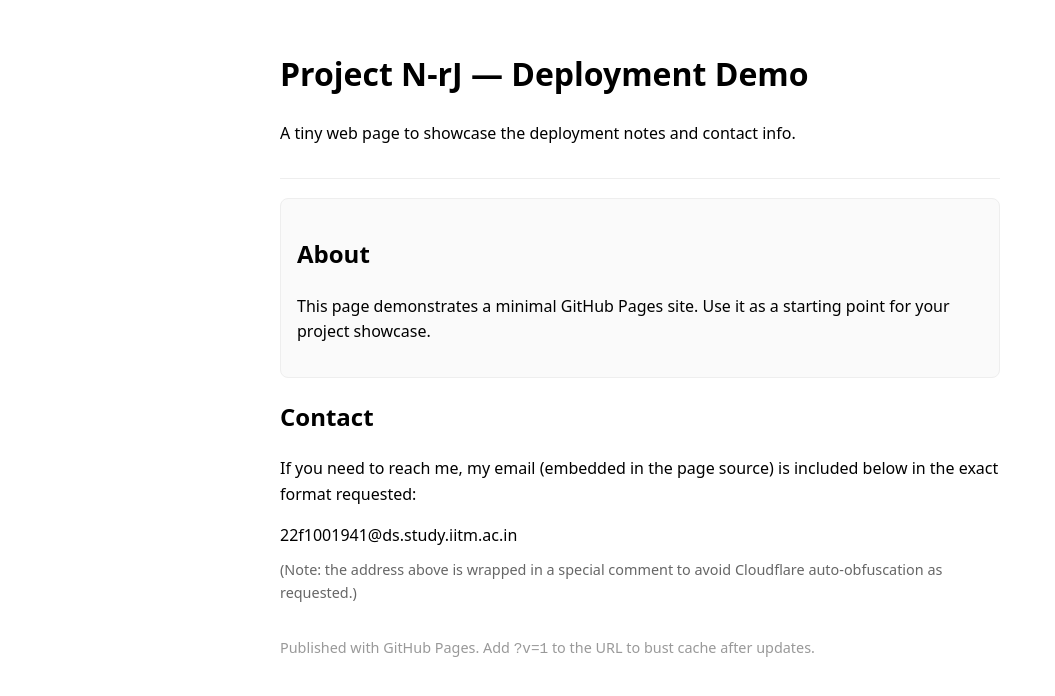
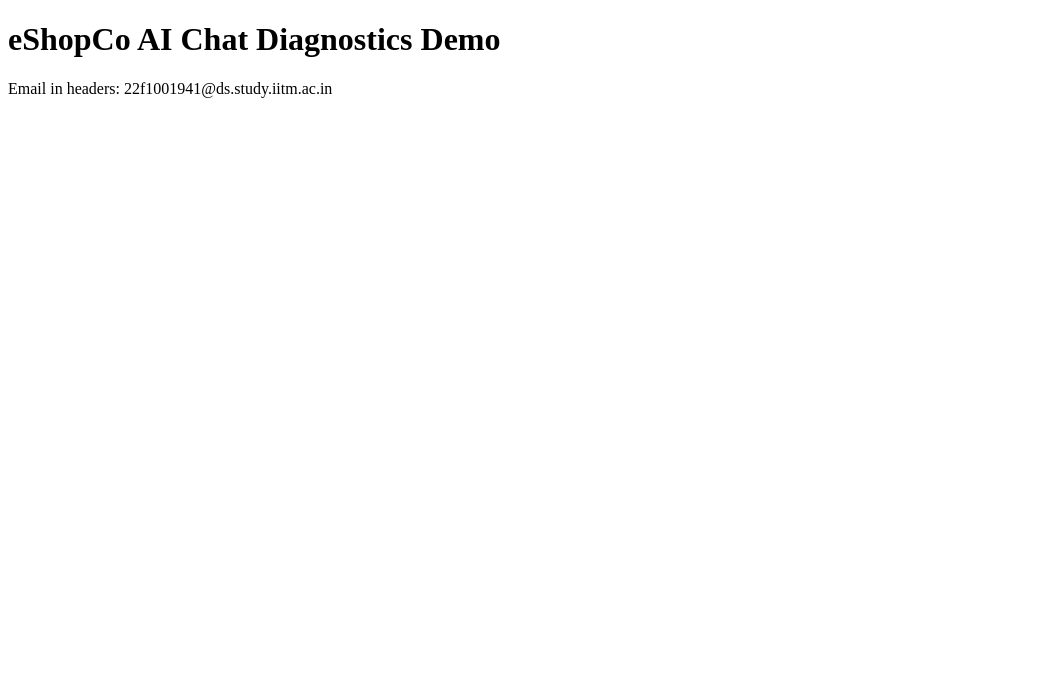
Before and after one commit to 22f1001941/publishPage, a plain HTML site: page index.html in a window 1280 px wide. Shown: the whole page, without its empty margins (0-1055 px from the left). Drawn offline with Linux system fonts and the light colour scheme.

Commit message:
Update index.html

```diff
--- a/index.html
+++ b/index.html
@@ -1,39 +1,27 @@
-<!doctype html>
-<html lang="en">
+<!DOCTYPE html>
+<html>
 <head>
-  <meta charset="utf-8" />
-  <meta name="viewport" content="width=device-width,initial-scale=1" />
-  <title>Project N-rJ — Demo</title>
-  <style>
-    body { font-family: system-ui, sans-serif; max-width: 720px; margin: 3rem auto; line-height:1.6; }
-    header { border-bottom: 1px solid #eee; padding-bottom: 1rem; margin-bottom: 1.2rem; }
-    .card { padding: 1rem; background:#fafafa; border:1px solid #eee; border-radius:8px; }
-  </style>
+  <title>eShopCo AI Diagnostics</title>
+  <meta charset="utf-8">
 </head>
 <body>
-  <header>
-    <h1>Project N-rJ — Deployment Demo</h1>
-    <p class="lead">A tiny web page to showcase the deployment notes and contact info.</p>
-  </header>
+  <h1>eShopCo AI Chat Diagnostics Demo</h1>
+  <p>Email in headers: <!--email_off-->22f1001941@ds.study.iitm.ac.in<!--/email_off--></p>
 
-  <section class="card">
-    <h2>About</h2>
-    <p>This page demonstrates a minimal GitHub Pages site. Use it as a starting point for your project showcase.</p>
-  </section>
-
-  <section style="margin-top:1rem">
-    <h2>Contact</h2>
-    <p>If you need to reach me, my email (embedded in the page source) is included below in the exact format requested:</p>
-
-    <!--email_off-->22f1001941@ds.study.iitm.ac.in<!--/email_off-->
-
-    <p style="font-size:0.9rem;color:#666;margin-top:0.6rem">
-      (Note: the address above is wrapped in a special comment to avoid Cloudflare auto-obfuscation as requested.)
-    </p>
-  </section>
-
-  <footer style="margin-top:2rem;color:#999;font-size:0.9rem">
-    <p>Published with GitHub Pages. Add <code>?v=1</code> to the URL to bust cache after updates.</p>
-  </footer>
+  <script>
+    // Simulate a fetch call returning JSON like Ollama
+    async function testFetch() {
+      // Instead of remote, we just simulate the response
+      const response = {
+        "model": "ollama-demo",
+        "message": "Hello from eShopCo AI Chat"
+      };
+      console.log("X-Email: 22f1001941@ds.study.iitm.ac.in");
+      console.log("Access-Control-Allow-Origin: *");
+      console.log("JSON body:", response);
+      alert("Check console for simulated fetch output!");
+    }
+    testFetch();
+  </script>
 </body>
 </html>
```
